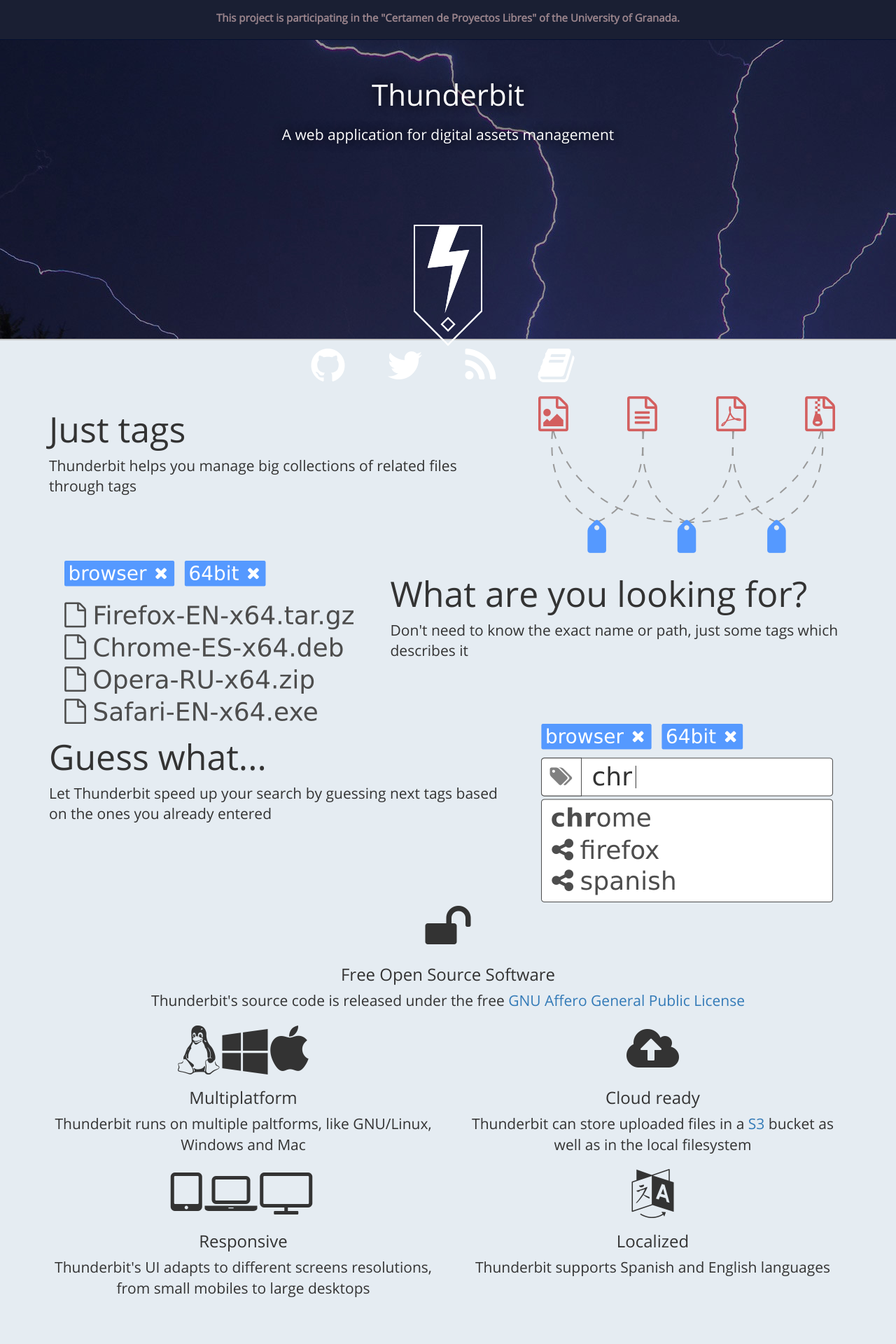
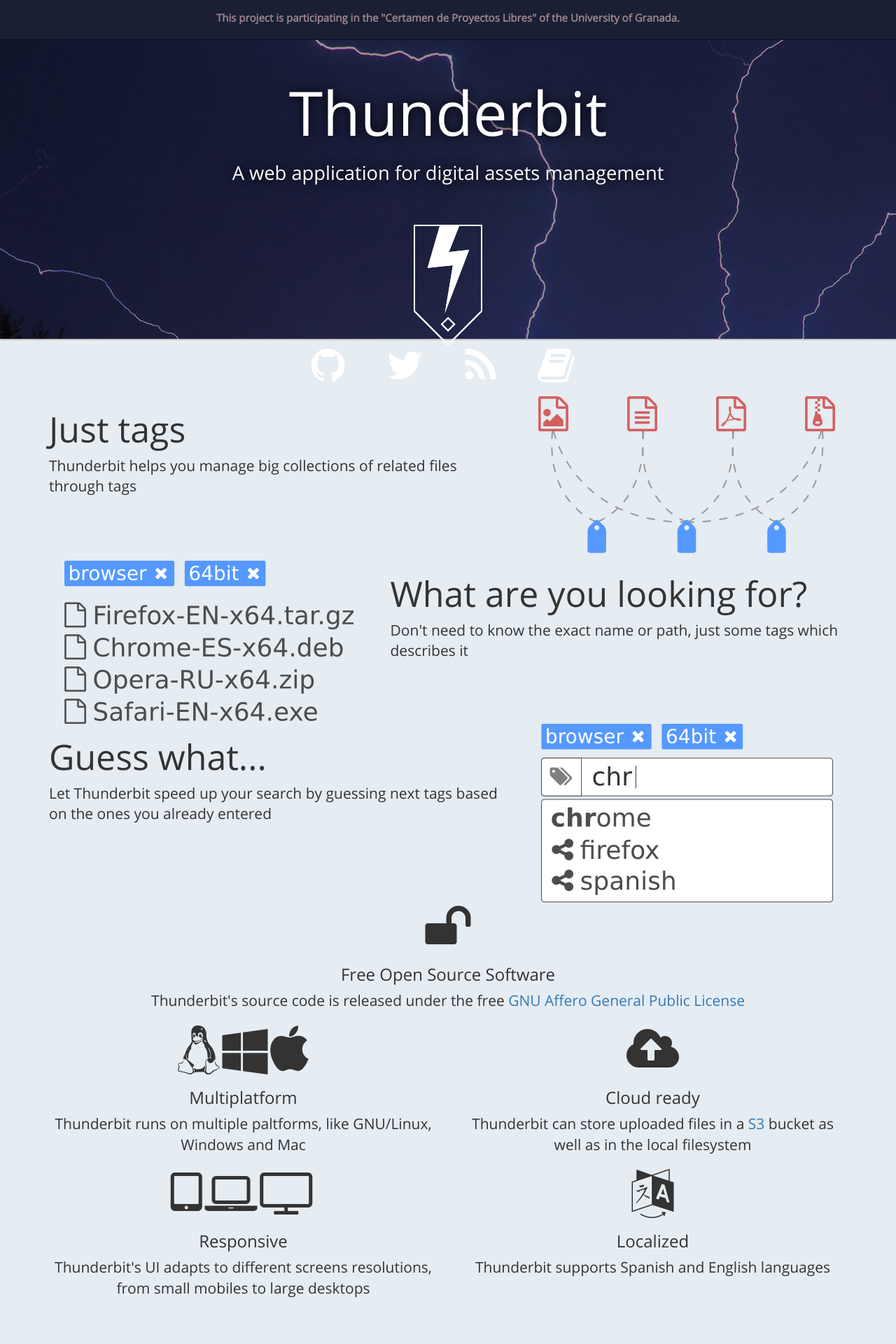
Before and after one commit to thunderbit/thunderbit, a Jekyll site: the page built from index.html, in a window 1280 px wide. Shown: the top 1920 px of the page at 70% size. Built offline with Jekyll 4.4.1, drawn with Linux system fonts in a browser that asks for light colours; emoji names are drawn with the system emoji font; comment, search, counter and statistics services are not loaded.

Commit message:
Added other styles related to tb-head id attribute

```diff
--- a/css/styles.css
+++ b/css/styles.css
@@ -41,6 +41,14 @@
     height: 112px;
     margin-bottom: 97.2px;
     text-shadow: 0 0 15px black;
+    text-align: center;
+}
+
+#tb-head h1 {
+    font-size: 625%;
+}
+#tb-head h2 {
+    font-size: 195%;
     text-align: center;
 }
 
```
